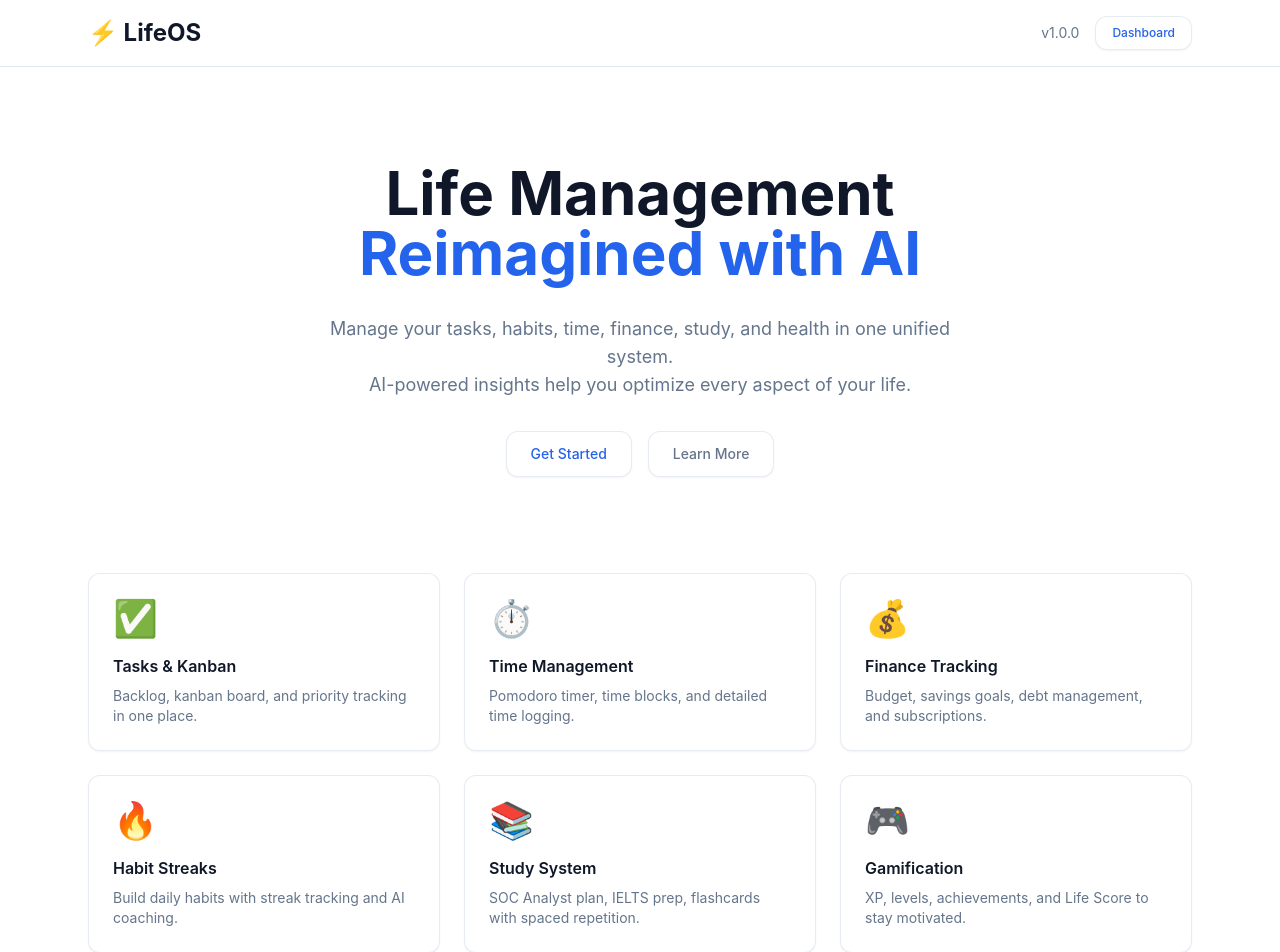
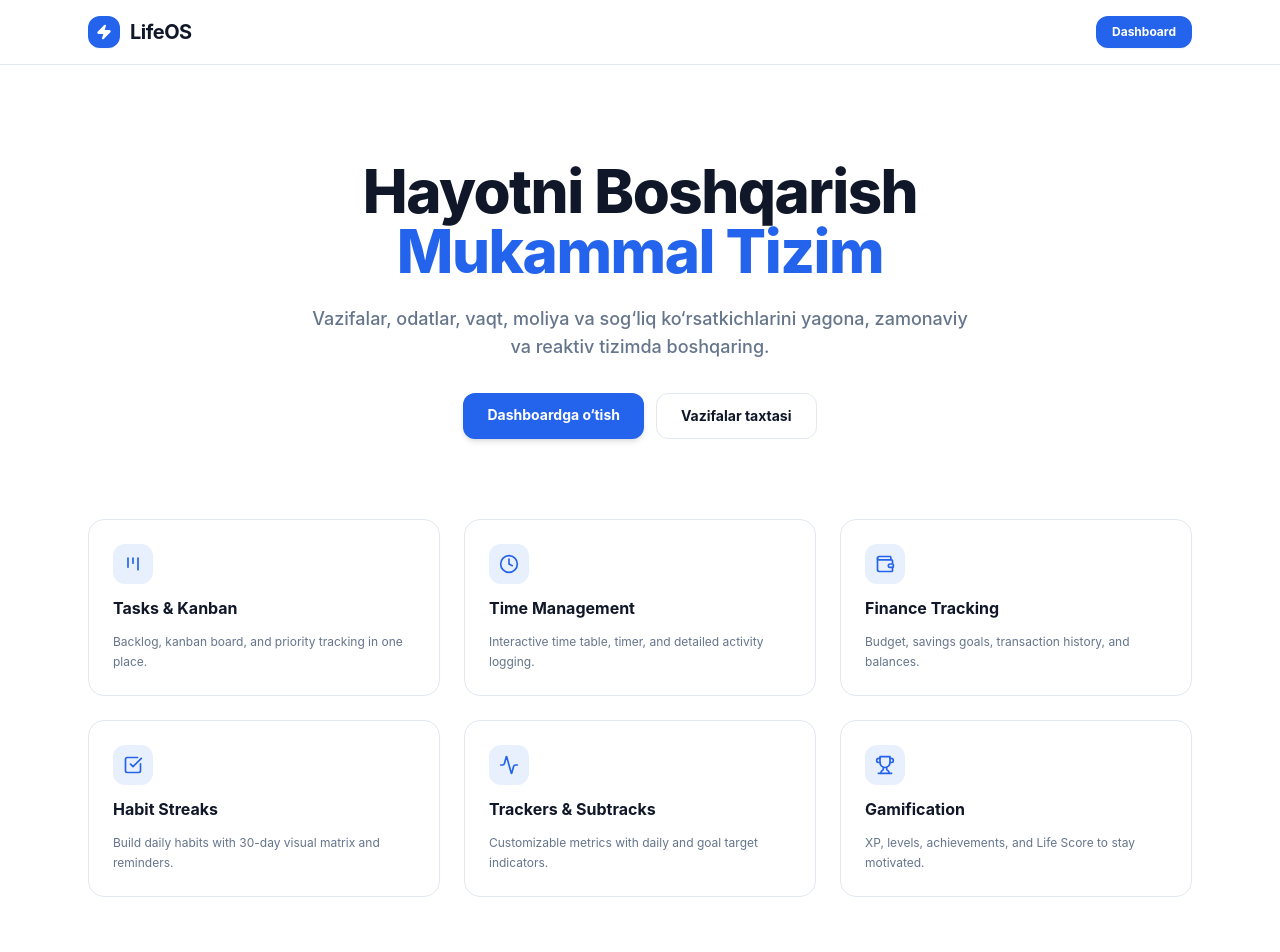
Before and after one commit to erjigitvvv/Life-OS, a Next.js app in the folder apps/web/: page /en in a window 1280 px wide. Shown: the top 952 px of the page. Built offline with nearby package versions, Linux system fonts and the light colour scheme.

Commit message:
refactor: replace emojis with lucide icons across ui and dashboard

```diff
--- a/apps/web/src/app/[locale]/(dashboard)/board/page.tsx
+++ b/apps/web/src/app/[locale]/(dashboard)/board/page.tsx
@@ -130,11 +130,11 @@ export default function BoardPage() {
     const diffHours = (due - now) / (1000 * 60 * 60);
 
     if (diffHours < 0) {
-      return { label: '⚠️ Overdue', color: 'text-red-500 bg-red-500/10 border-red-500/30 animate-pulse' };
+      return { label: 'Overdue', color: 'text-red-500 bg-red-500/10 border-red-500/30 animate-pulse' };
     } else if (diffHours <= 24) {
-      return { label: `⏳ ${Math.round(diffHours)}h left`, color: 'text-amber-500 bg-amber-500/10 border-amber-500/30' };
+      return { label: `${Math.round(diffHours)}h left`, color: 'text-amber-500 bg-amber-500/10 border-amber-500/30' };
     } else {
-      return { label: `📅 ${Math.round(diffHours / 24)}d left`, color: 'text-emerald-500 bg-emerald-500/10 border-emerald-500/30' };
+      return { label: `${Math.round(diffHours / 24)}d left`, color: 'text-emerald-500 bg-emerald-500/10 border-emerald-500/30' };
     }
   };
 
--- a/apps/web/src/app/[locale]/(dashboard)/time/page.tsx
+++ b/apps/web/src/app/[locale]/(dashboard)/time/page.tsx
@@ -124,7 +124,7 @@ export default function TrackerTablePage() {
             <span className="text-foreground">Haftalik Interaktiv Kataklar (Hafta kunlari)</span>
           </div>
           <span className="text-muted-foreground font-mono text-[11px]">
-            ⚡ Katakchani bosib to'g'ridan-to'g'ri qiymat kiriting
+            Katakchani bosib to'g'ridan-to'g'ri qiymat kiriting
           </span>
         </div>
 
--- a/apps/web/src/app/[locale]/page.tsx
+++ b/apps/web/src/app/[locale]/page.tsx
@@ -1,5 +1,14 @@
 import React from 'react';
 import Link from 'next/link';
+import {
+  Zap,
+  Kanban,
+  Clock,
+  Wallet,
+  CheckSquare,
+  Activity,
+  Trophy,
+} from 'lucide-react';
 
 export default async function LandingPage({
   params,
@@ -9,23 +18,30 @@ export default async function LandingPage({
   const { locale } = await params;
 
   const features = [
-    { icon: '✅', title: 'Tasks & Kanban', description: 'Backlog, kanban board, and priority tracking in one place.' },
-    { icon: '⏱️', title: 'Time Management', description: 'Pomodoro timer, time blocks, and detailed time logging.' },
-    { icon: '💰', title: 'Finance Tracking', description: 'Budget, savings goals, debt management, and subscriptions.' },
-    { icon: '🔥', title: 'Habit Streaks', description: 'Build daily habits with streak tracking and AI coaching.' },
-    { icon: '📚', title: 'Study System', description: 'SOC Analyst plan, IELTS prep, flashcards with spaced repetition.' },
-    { icon: '🎮', title: 'Gamification', description: 'XP, levels, achievements, and Life Score to stay motivated.' },
+    { icon: Kanban, title: 'Tasks & Kanban', description: 'Backlog, kanban board, and priority tracking in one place.' },
+    { icon: Clock, title: 'Time Management', description: 'Interactive time table, timer, and detailed activity logging.' },
+    { icon: Wallet, title: 'Finance Tracking', description: 'Budget, savings goals, transaction history, and balances.' },
+    { icon: CheckSquare, title: 'Habit Streaks', description: 'Build daily habits with 30-day visual matrix and reminders.' },
+    { icon: Activity, title: 'Trackers & Subtracks', description: 'Customizable metrics with daily and goal target indicators.' },
+    { icon: Trophy, title: 'Gamification', description: 'XP, levels, achievements, and Life Score to stay motivated.' },
   ];
 
   return (
-    <div className="min-h-screen bg-background">
+    <div className="min-h-screen bg-background text-foreground">
       {/* Navigation */}
       <nav className="border-b border-border bg-card/50 backdrop-blur-sm">
         <div className="mx-auto flex max-w-6xl items-center justify-between px-6 py-4">
-          <h1 className="text-2xl font-bold">⚡ LifeOS</h1>
+          <div className="flex items-center gap-2.5">
+            <div className="w-8 h-8 rounded-xl bg-primary text-white flex items-center justify-center font-bold text-sm shadow-sm">
+              <Zap className="w-4 h-4 fill-current" />
+            </div>
+            <h1 className="text-xl font-bold tracking-tight">LifeOS</h1>
+          </div>
           <div className="flex items-center gap-4">
-            <span className="text-sm text-muted-foreground">v1.0.0</span>
-            <Link href={`/${locale}/today`} className="py-2 px-4 neo-button text-xs font-bold text-primary">
+            <Link
+              href={`/${locale}/today`}
+              className="py-2 px-4 rounded-xl bg-primary text-white text-xs font-bold shadow-sm hover:bg-primary/90 transition-all"
+            >
               Dashboard
             </Link>
           </div>
@@ -34,45 +50,57 @@ export default async function LandingPage({
 
       {/* Hero */}
       <main className="mx-auto max-w-6xl px-6 py-16 md:py-24">
-        <div className="space-y-8 text-center">
-          <h2 className="text-4xl font-bold md:text-5xl lg:text-6xl">
-            Life Management
+        <div className="space-y-6 text-center max-w-3xl mx-auto">
+          <h2 className="text-4xl font-extrabold md:text-5xl lg:text-6xl tracking-tight leading-tight">
+            Hayotni Boshqarish
             <br />
-            <span className="text-primary">Reimagined with AI</span>
+            <span className="text-primary">Mukammal Tizim</span>
           </h2>
 
-          <p className="mx-auto max-w-2xl text-lg text-muted-foreground">
-            Manage your tasks, habits, time, finance, study, and health in one unified system.
-            <br />
-            AI-powered insights help you optimize every aspect of your life.
+          <p className="mx-auto max-w-2xl text-base sm:text-lg text-muted-foreground font-medium">
+            Vazifalar, odatlar, vaqt, moliya va sog‘liq ko‘rsatkichlarini yagona, zamonaviy va reaktiv tizimda boshqaring.
           </p>
 
-          <div className="flex flex-col gap-4 sm:flex-row sm:justify-center">
-            <Link href={`/${locale}/today`} className="py-3 px-6 neo-button text-sm font-bold text-primary">
-              Get Started
+          <div className="flex flex-col gap-3 sm:flex-row sm:justify-center pt-2">
+            <Link
+              href={`/${locale}/today`}
+              className="py-3 px-6 rounded-xl bg-primary text-white text-sm font-bold shadow-md hover:bg-primary/90 transition-all"
+            >
+              Dashboardga o‘tish
             </Link>
-            <Link href={`/${locale}/board`} className="py-3 px-6 neo-raised text-sm font-medium text-muted-foreground">
-              Learn More
+            <Link
+              href={`/${locale}/board`}
+              className="py-3 px-6 rounded-xl border border-border bg-white dark:bg-card text-sm font-bold text-foreground hover:bg-slate-50 dark:hover:bg-slate-800 transition-all"
+            >
+              Vazifalar taxtasi
             </Link>
           </div>
         </div>
 
         {/* Feature Grid */}
-        <div className="mt-24 grid gap-6 md:grid-cols-2 lg:grid-cols-3">
-          {features.map((feature, i) => (
-            <div key={i} className="neo-raised p-6 hover:shadow-lg transition-smooth">
-              <div className="mb-4 text-4xl">{feature.icon}</div>
-              <h3 className="mb-2 font-semibold">{feature.title}</h3>
-              <p className="text-sm text-muted-foreground">{feature.description}</p>
-            </div>
-          ))}
+        <div className="mt-20 grid gap-6 md:grid-cols-2 lg:grid-cols-3">
+          {features.map((feature, i) => {
+            const Icon = feature.icon;
+            return (
+              <div
+                key={i}
+                className="p-6 rounded-2xl border border-border bg-white dark:bg-card hover:shadow-lg hover:-translate-y-1 transition-all space-y-3"
+              >
+                <div className="w-10 h-10 rounded-xl bg-primary/10 text-primary flex items-center justify-center font-bold">
+                  <Icon className="w-5 h-5" />
+                </div>
+                <h3 className="text-base font-bold text-foreground">{feature.title}</h3>
+                <p className="text-xs text-muted-foreground leading-relaxed">{feature.description}</p>
+              </div>
+            );
+          })}
         </div>
       </main>
 
       {/* Footer */}
       <footer className="border-t border-border bg-card/50 py-8 backdrop-blur-sm">
-        <div className="mx-auto max-w-6xl text-center text-sm text-muted-foreground">
-          <p>© 2026 LifeOS. All rights reserved. | Powered by AI</p>
+        <div className="mx-auto max-w-6xl text-center text-xs text-muted-foreground font-medium">
+          <p>© 2026 LifeOS. Barcha huquqlar himoyalangan.</p>
         </div>
       </footer>
     </div>
--- a/apps/web/src/app/page.tsx
+++ b/apps/web/src/app/page.tsx
@@ -1,55 +1,92 @@
 'use client';
+
+import Link from 'next/link';
+import {
+  Zap,
+  Kanban,
+  Clock,
+  Wallet,
+  CheckSquare,
+  Activity,
+  Trophy,
+} from 'lucide-react';
 
 export default function Home() {
   return (
-    <div className="min-h-screen bg-gradient-to-br from-background via-card to-background">
+    <div className="min-h-screen bg-gradient-to-br from-background via-card to-background text-foreground">
       {/* Navigation */}
       <nav className="border-b border-border bg-card/50 backdrop-blur-sm">
         <div className="container-main flex items-center justify-between py-4">
-          <h1 className="text-2xl font-bold text-gradient">⚡ LifeOS</h1>
-          <div className="flex items-center gap-4">
-            <span className="text-sm text-muted-foreground">v1.0.0</span>
+          <div className="flex items-center gap-2.5">
+            <div className="w-8 h-8 rounded-xl bg-primary text-white flex items-center justify-center font-bold text-sm shadow-sm">
+              <Zap className="w-4 h-4 fill-current" />
+            </div>
+            <h1 className="text-xl font-bold tracking-tight">LifeOS</h1>
+          </div>
+          <div className="flex items-center gap-3">
+            <Link
+              href="/uz/today"
+              className="px-4 py-2 text-xs font-bold bg-primary text-white rounded-xl shadow-sm hover:bg-primary/90 transition-all"
+            >
+              Ilovaga kirish
+            </Link>
           </div>
         </div>
       </nav>
 
       {/* Hero Section */}
       <main className="container-main py-16 md:py-24">
-        <div className="space-y-8 text-center">
-          <h2 className="text-4xl font-bold md:text-5xl lg:text-6xl">
-            Life Management
+        <div className="space-y-6 text-center max-w-3xl mx-auto">
+          <h2 className="text-4xl font-extrabold md:text-5xl lg:text-6xl tracking-tight leading-tight">
+            Hayotni Boshqarish
             <br />
-            <span className="text-gradient">Reimagined with AI</span>
+            <span className="text-primary">Mukammal Tizim</span>
           </h2>
 
-          <p className="mx-auto max-w-2xl text-lg text-muted-foreground">
-            Manage your tasks, habits, time, finance, study, and health in one unified system.
-            <br />
-            AI-powered insights help you optimize every aspect of your life.
+          <p className="mx-auto max-w-2xl text-base sm:text-lg text-muted-foreground font-medium">
+            Vazifalar, odatlar, vaqt, moliya va sog‘liq ko‘rsatkichlarini yagona, zamonaviy va reaktiv tizimda boshqaring.
           </p>
 
-          <div className="flex flex-col gap-4 sm:flex-row sm:justify-center">
-            <button className="btn-primary">Get Started</button>
-            <button className="btn-secondary">Learn More</button>
+          <div className="flex flex-col gap-3 sm:flex-row sm:justify-center pt-2">
+            <Link
+              href="/uz/today"
+              className="px-6 py-3 text-sm font-bold bg-primary text-white rounded-xl shadow-md hover:bg-primary/90 transition-all"
+            >
+              Dashboardga o‘tish
+            </Link>
+            <Link
+              href="/uz/board"
+              className="px-6 py-3 text-sm font-bold border border-border bg-white dark:bg-card text-foreground rounded-xl hover:bg-slate-50 dark:hover:bg-slate-800 transition-all"
+            >
+              Vazifalar taxtasi
+            </Link>
           </div>
         </div>
 
         {/* Feature Grid */}
-        <div className="mt-24 grid gap-6 md:grid-cols-2 lg:grid-cols-3">
-          {features.map((feature, i) => (
-            <div key={i} className="card-bordered group hover:shadow-lg transition-smooth">
-              <div className="mb-4 text-4xl">{feature.icon}</div>
-              <h3 className="mb-2 font-semibold">{feature.title}</h3>
-              <p className="text-sm text-muted-foreground">{feature.description}</p>
-            </div>
-          ))}
+        <div className="mt-20 grid gap-6 md:grid-cols-2 lg:grid-cols-3">
+          {features.map((feature, i) => {
+            const Icon = feature.icon;
+            return (
+              <div
+                key={i}
+                className="p-6 rounded-2xl border border-border bg-white dark:bg-card hover:shadow-lg hover:-translate-y-1 transition-all space-y-3"
+              >
+                <div className="w-10 h-10 rounded-xl bg-primary/10 text-primary flex items-center justify-center font-bold">
+                  <Icon className="w-5 h-5" />
+                </div>
+                <h3 className="text-base font-bold text-foreground">{feature.title}</h3>
+                <p className="text-xs text-muted-foreground leading-relaxed">{feature.description}</p>
+              </div>
+            );
+          })}
         </div>
       </main>
 
       {/* Footer */}
       <footer className="border-t border-border bg-card/50 py-8 backdrop-blur-sm">
-        <div className="container-main text-center text-sm text-muted-foreground">
-          <p>© 2026 LifeOS. All rights reserved. | Powered by AI</p>
+        <div className="container-main text-center text-xs text-muted-foreground font-medium">
+          <p>© 2026 LifeOS. Barcha huquqlar himoyalangan.</p>
         </div>
       </footer>
     </div>
@@ -58,33 +95,33 @@ export default function Home() {
 
 const features = [
   {
-    icon: '✅',
+    icon: Kanban,
     title: 'Tasks & Kanban',
-    description: 'Organize your work with backlog, kanban board, and priority tracking.',
+    description: 'Backlog, kanban doskasi va prioritetlar bo‘yicha vazifalarni rejalashtiring.',
   },
   {
-    icon: '⏱️',
-    title: 'Time Management',
-    description: 'Pomodoro timer, time blocks, and detailed time logging.',
+    icon: Clock,
+    title: 'Vaqt Boshqaruvi',
+    description: 'Interaktiv jadval va Pomodoro taymeri orqali vaqtingizni tahlil qiling.',
   },
   {
-    icon: '💰',
-    title: 'Finance Tracking',
-    description: 'Budget, savings goals, debt management, and subscriptions.',
+    icon: Wallet,
+    title: 'Moliya Nazorati',
+    description: 'Daromad, xarajat, oylik byudjet va jamg‘arma maqsadlarini kuzatib boring.',
   },
   {
-    icon: '✅',
-    title: 'Habit Streaks',
-    description: 'Build daily habits with streak tracking and AI coaching.',
+    icon: CheckSquare,
+    title: 'Odatlar va Ketma-ketlik',
+    description: '30-kunlik vizual matritsa va eslatmalar bilan kunlik odatlarni shakllantiring.',
   },
   {
-    icon: '📚',
-    title: 'Study System',
-    description: 'SOC Analyst plan, IELTS prep, flashcards with spaced repetition.',
+    icon: Activity,
+    title: 'Trekerlar va Subtracklar',
+    description: 'Kategoriya, o‘lchov birligi va kunlik/haftalik maqsadlar bo‘yicha moslashuvchan trekerlar.',
   },
   {
-    icon: '🎮',
-    title: 'Gamification',
-    description: 'XP, levels, achievements, and Life Score to stay motivated.',
+    icon: Trophy,
+    title: 'Gamifikatsiya & Life Score',
+    description: 'XP, yangi darajalar, yutuqlar va kunlik umumiy Life Score balingiz.',
   },
 ];
--- a/apps/web/src/components/navigation/TopHeader.tsx
+++ b/apps/web/src/components/navigation/TopHeader.tsx
@@ -26,7 +26,7 @@ export function TopHeader() {
         <div className="flex items-center gap-1.5 text-xs text-muted-foreground">
           <span>Salom,</span>
           <span className="font-semibold text-foreground">{user.name}</span>
-          <span className="inline-block animate-pulse text-amber-500">✨</span>
+          <Sparkles className="w-3.5 h-3.5 text-amber-500 inline-block animate-pulse" />
         </div>
       </div>
 
```
Also changed, not shown: apps/web/src/components/ui/index.tsx (+6 -5 lines).
